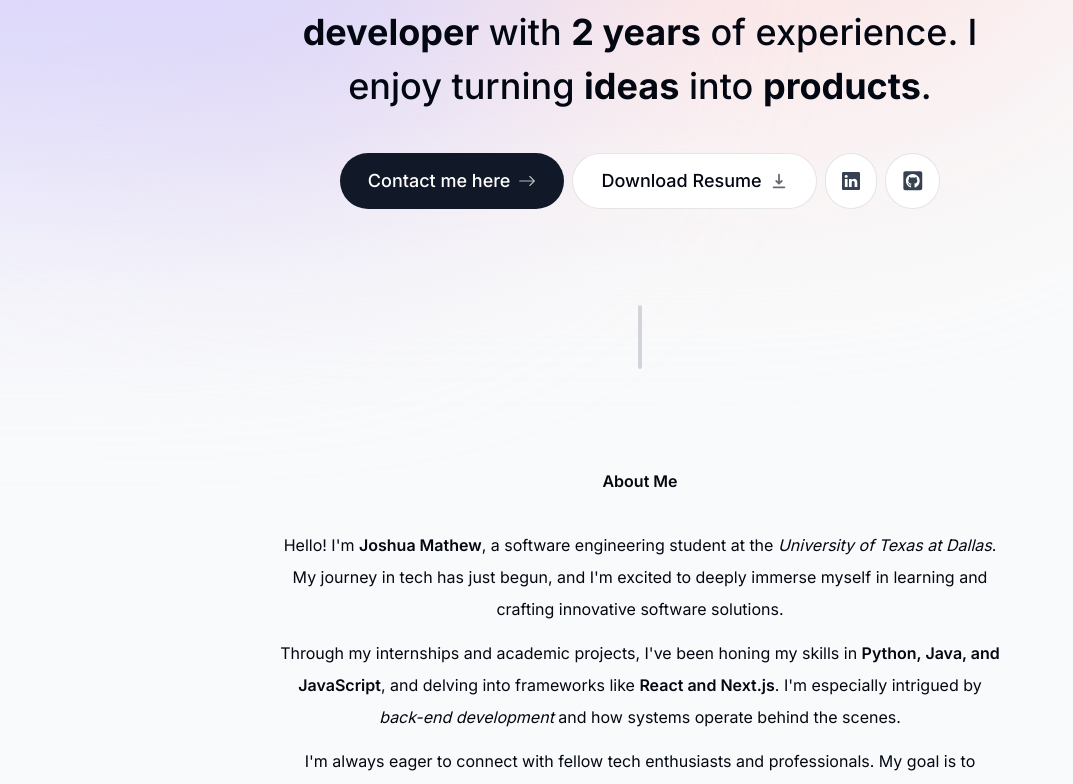
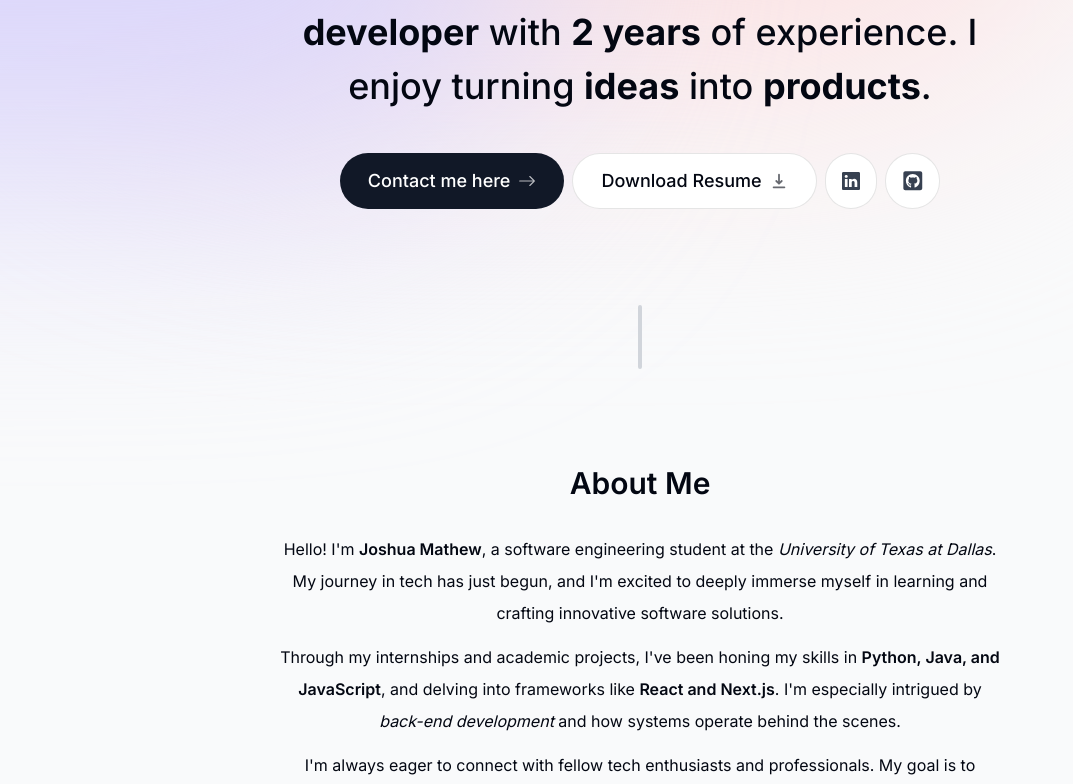
Before and after one commit to JoshuaM195/Portfolio3.0, a Next.js app: page / in a window 1280 px wide. Shown: the part 305-1089 px from the top of the page, without its empty margins (0-1073 px from the left). Built offline with nearby package versions, Linux system fonts and the light colour scheme.

Commit message:
componet for headings

```diff
--- a/src/components/about.tsx
+++ b/src/components/about.tsx
@@ -1,14 +1,15 @@
+"use client";
 import React from "react";
+import SectionHeading from "./section-heading";
+import { motion } from "framer-motion";
 
 export default function About() {
   return (
-    <section
+    <motion.section
       className="mb-28 max-w-[45rem] text-center leading-8 sm:mb-40 scroll-mt-28"
       id="about"
     >
-      <h2 className="text-3x1 capitalize mb-8" style={{ fontWeight: 600 }}>
-        About me
-      </h2>
+      <SectionHeading>About Me</SectionHeading>
       <p className="mb-3">
         Hello! I'm{" "}
         <span className="font-medium" style={{ fontWeight: 600 }}>
@@ -34,6 +35,6 @@ export default function About() {
         eventually transition into a full-time role where I can apply and expand
         my knowledge further.
       </p>
-    </section>
+    </motion.section>
   );
 }
--- /dev/null
+++ b/src/components/section-heading.tsx
@@ -0,0 +1,12 @@
+import React from "react";
+
+type SectionHeadingProps = {
+  children: React.ReactNode;
+};
+export default function SectionHeading({ children }: SectionHeadingProps) {
+  return (
+    <h2 className="text-3xl capitalize mb-8" style={{ fontWeight: 600 }}>
+      {children}
+    </h2>
+  );
+}
```
